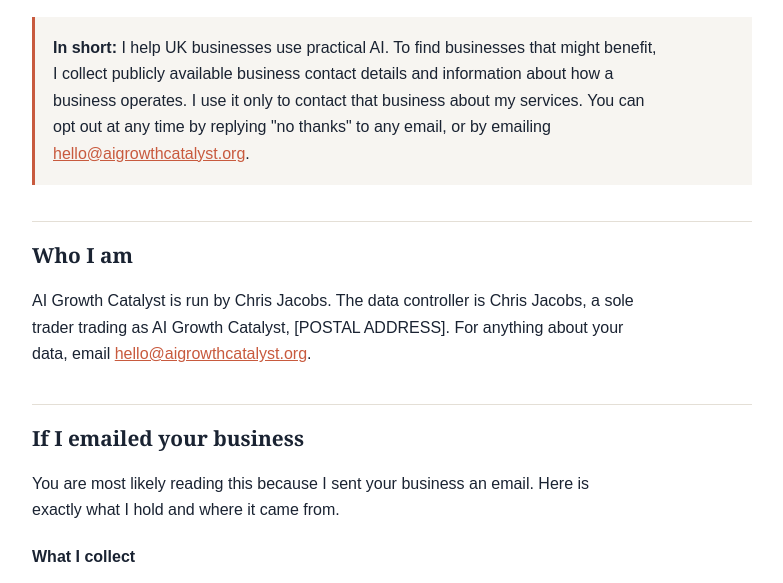
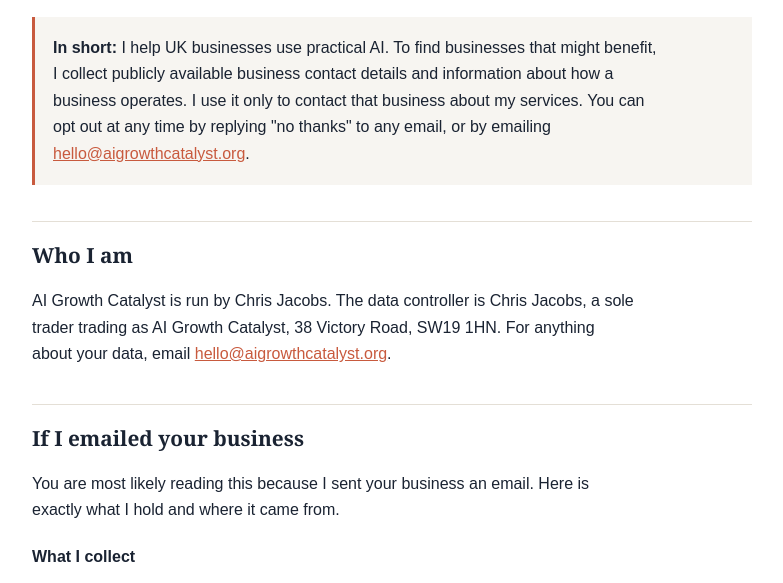
Before and after one commit to Jakes1988Doc/AI-discovery, a website: page privacy/index.html in a window 1280 px wide. Shown: the part 178-761 px from the top of the page, without its empty margins (248-1031 px from the left). Drawn offline with Linux system fonts and the light colour scheme.

Commit message:
Update index.html

```diff
--- a/privacy/index.html
+++ b/privacy/index.html
@@ -7,10 +7,7 @@
 <meta name="description" content="How AI Growth Catalyst collects, uses and protects personal data, including business contact details used for outreach.">
 <meta name="robots" content="index,follow">
 <!--
-  BEFORE PUBLISHING, fill in the two [SQUARE BRACKET] items (search for "[").
-  1. 38 Victory road, Wimbledon SW19 1HN       a UK address where post can be served on you (a virtual office address works; a PO box doesn't)
-    If the ElevenLabs voice was never switched on (calls still use the browser voice), delete the ElevenLabs row.
-  Upload to the AI-discovery repo as privacy/index.html. Delete this comment when done.
+
 -->
 <style>
   :root { --ink:#1a2332; --muted:#5a6472; --line:#e4dfd6; --accent:#c85a3e; --sage:#6f8a6e; --bg:#ffffff; --soft:#f7f5f1; }
@@ -45,7 +42,7 @@
   </div>
 
   <h2>Who I am</h2>
-  <p>AI Growth Catalyst is run by Chris Jacobs. The data controller is Chris Jacobs, a sole trader trading as AI Growth Catalyst, [POSTAL ADDRESS]. For anything about your data, email <a href="mailto:hello@aigrowthcatalyst.org">hello@aigrowthcatalyst.org</a>.</p>
+  <p>AI Growth Catalyst is run by Chris Jacobs. The data controller is Chris Jacobs, a sole trader trading as AI Growth Catalyst, 38 Victory Road, SW19 1HN. For anything about your data, email <a href="mailto:hello@aigrowthcatalyst.org">hello@aigrowthcatalyst.org</a>.</p>
   </p>
 
   <h2>If I emailed your business</h2>
```
